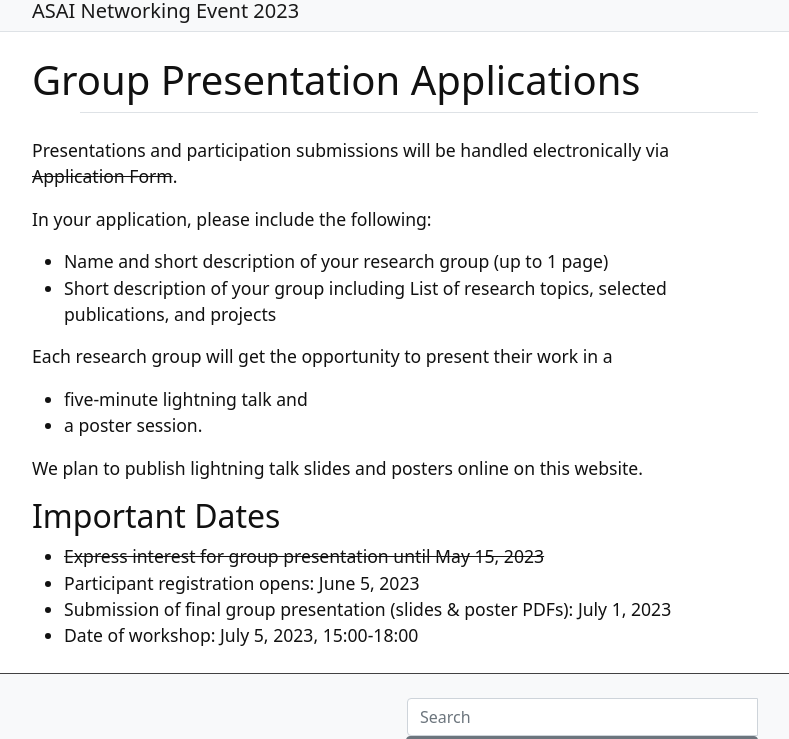
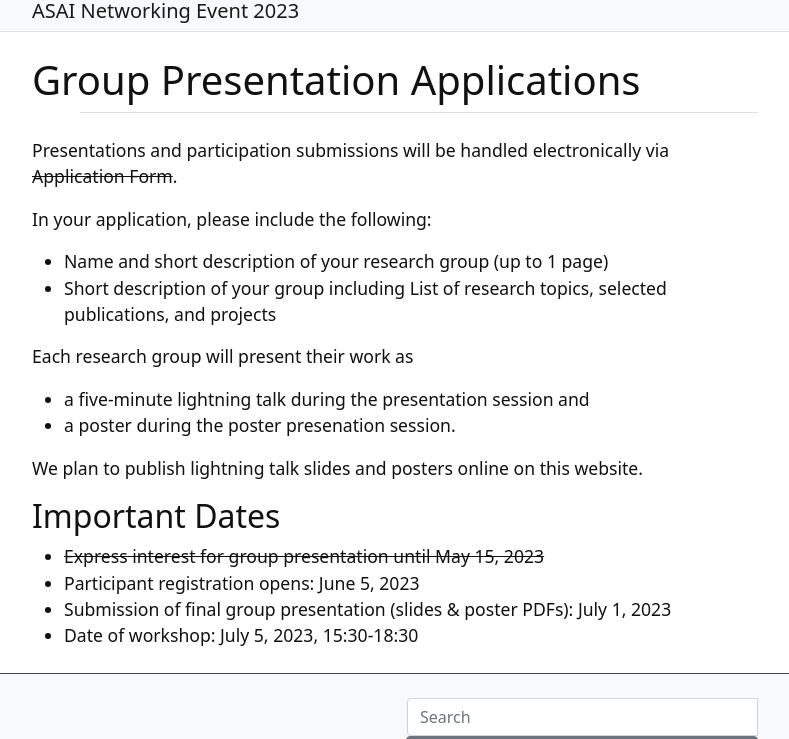
Before and after one commit to anjomshoaa/asai-ne-2023, a Jekyll site: the page built from content/1-applications.md, in a window 1280 px wide, cut to the strip 121-860 px from the top of the page. Shown: the whole strip, without its empty margins (245-1034 px from the left). Built offline with Jekyll 4.4.1, drawn with Linux system fonts in a browser that asks for light colours.

Commit message:
Pages improved.

```diff
--- a/content/1-applications.md
+++ b/content/1-applications.md
@@ -10,10 +10,10 @@ In your application, please include the following:
 - Name and short description of your research group (up to 1 page)
 - Short description of your group including List of research topics, selected publications, and projects
 
-Each research group will get the opportunity to present their work in a
+Each research group will present their work as
 
-- five-minute lightning talk and
-- a poster session.
+- a five-minute lightning talk during the presentation session and
+- a poster during the poster presenation session.
 
 We plan to publish lightning talk slides and posters online on this website.
 
@@ -21,4 +21,4 @@ We plan to publish lightning talk slides and posters online on this website.
 - ~~Express interest for group presentation until May 15, 2023~~
 - Participant registration opens: June 5, 2023
 - Submission of final group presentation (slides & poster PDFs): July 1, 2023
-- Date of workshop: July 5, 2023, 15:00-18:00
+- Date of workshop: July 5, 2023, 15:30-18:30
```
Also changed, not shown: content/0-call.md (+2 -2 lines), content/2-program.md (+2 -2 lines).
